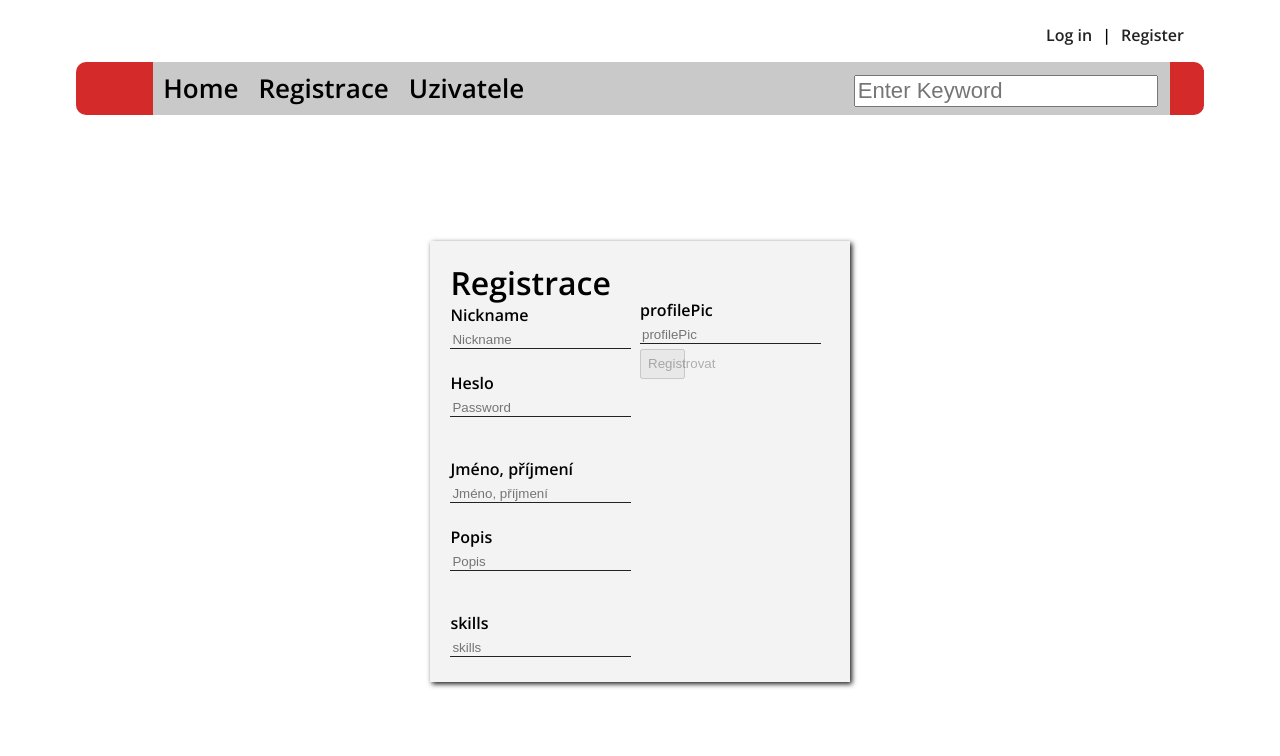
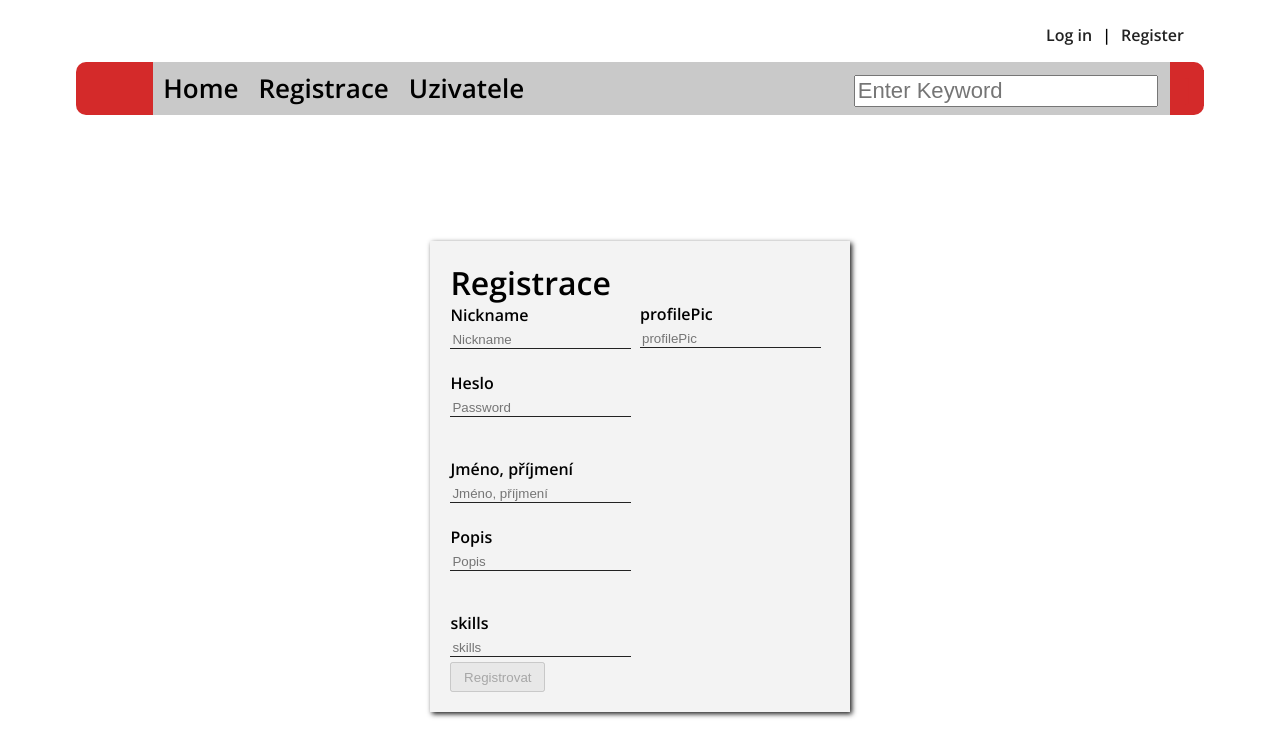
Before and after one commit to skyper-cz/FE, an Angular app: page /Registrace in a window 1280 px wide. Shown: the top 756 px of the page. Built offline with nearby package versions, Linux system fonts and the light colour scheme; what ng2-search-filter would draw is missing.

Commit message:
Update registration.component.html

```diff
--- a/src/app/registration/registration.component.html
+++ b/src/app/registration/registration.component.html
@@ -73,11 +73,11 @@
       <div [hidden]="profilePicEl.valid || profilePicEl.pristine" class="alert alert-danger">
         <p *ngIf="profilePicEl.errors != null && profilePicEl.errors.minlength">Skills je moc krátké</p>
       </div>
-      <div>
-        <button [disabled]="form.invalid" (click)="createUser()" type="submit">
-          Registrovat
-        </button>
-      </div>
+    </div>
+    <div>
+      <button [disabled]="form.invalid" (click)="createUser()" type="submit">
+        Registrovat
+      </button>
     </div>
   </form>
 </div>
```
